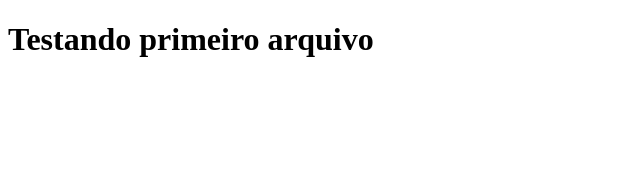
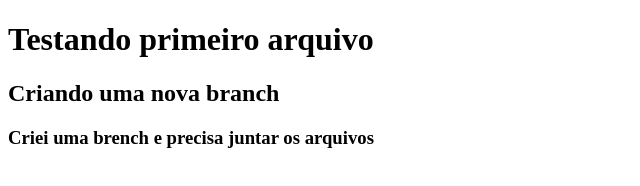
Before and after one commit to naelens/estudando, a plain HTML site: page index.html in a window 1280 px wide. Shown: the whole page, without its empty margins (0-640 px from the left). Drawn offline with Linux system fonts and the light colour scheme.

Commit message:
segundo commit

```diff
--- a/index.html
+++ b/index.html
@@ -8,6 +8,7 @@
 </head>
 <body>
     <h1>Testando primeiro arquivo</h1>
-
+    <h2>Criando uma nova branch</h2>
+    <h3>Criei uma brench e precisa juntar os arquivos</h3>
 </body>
 </html>
```
